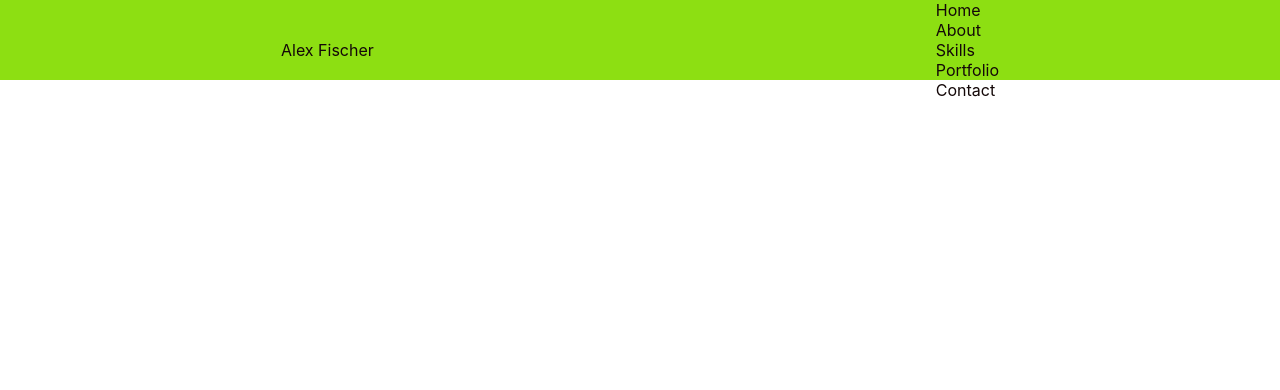
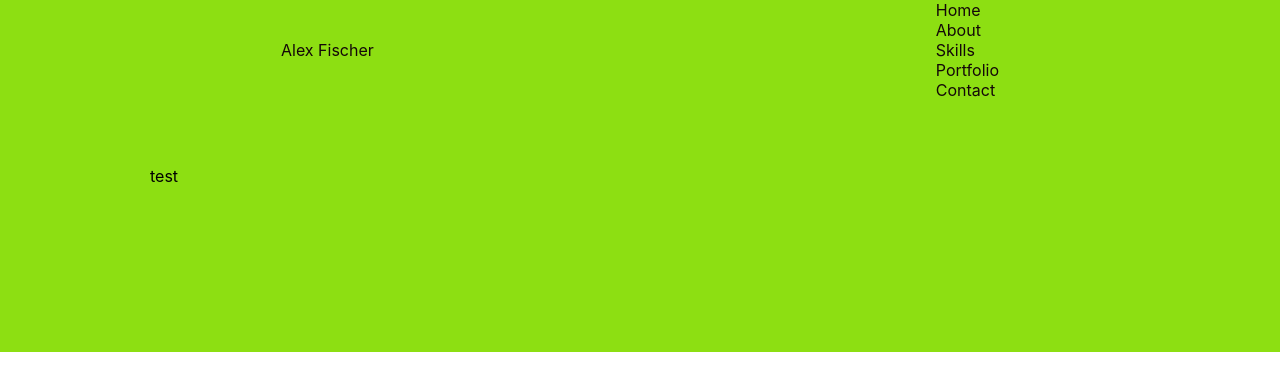
Before and after one commit to Fischeran/Portfolio, a React (Create React App) app: page / in a window 1280 px wide. Shown: the top 390 px of the page. Built offline with nearby package versions, Linux system fonts and the light colour scheme.

Commit message:
adding intro component

```diff
--- a/src/App.js
+++ b/src/App.js
@@ -1,11 +1,12 @@
 import "./App.css";
 import Header from "./Header";
+import GreenIntro from "./GreenIntro";
 
 function App() {
   return (
   <>
   <Header />
-  <h1>Hello World!</h1>
+  <GreenIntro />
   </>
   )
 }
--- /dev/null
+++ b/src/GreenIntro.js
@@ -0,0 +1,14 @@
+import React from "react";
+
+
+function GreenIntro() {
+    return (
+        <div className="row-lg" style={{backgroundColor: "rgb(141, 223, 18)" , padding: "150px"}}>
+            <p>test</p>
+        </div>
+    )
+
+
+}
+
+export default GreenIntro
```
